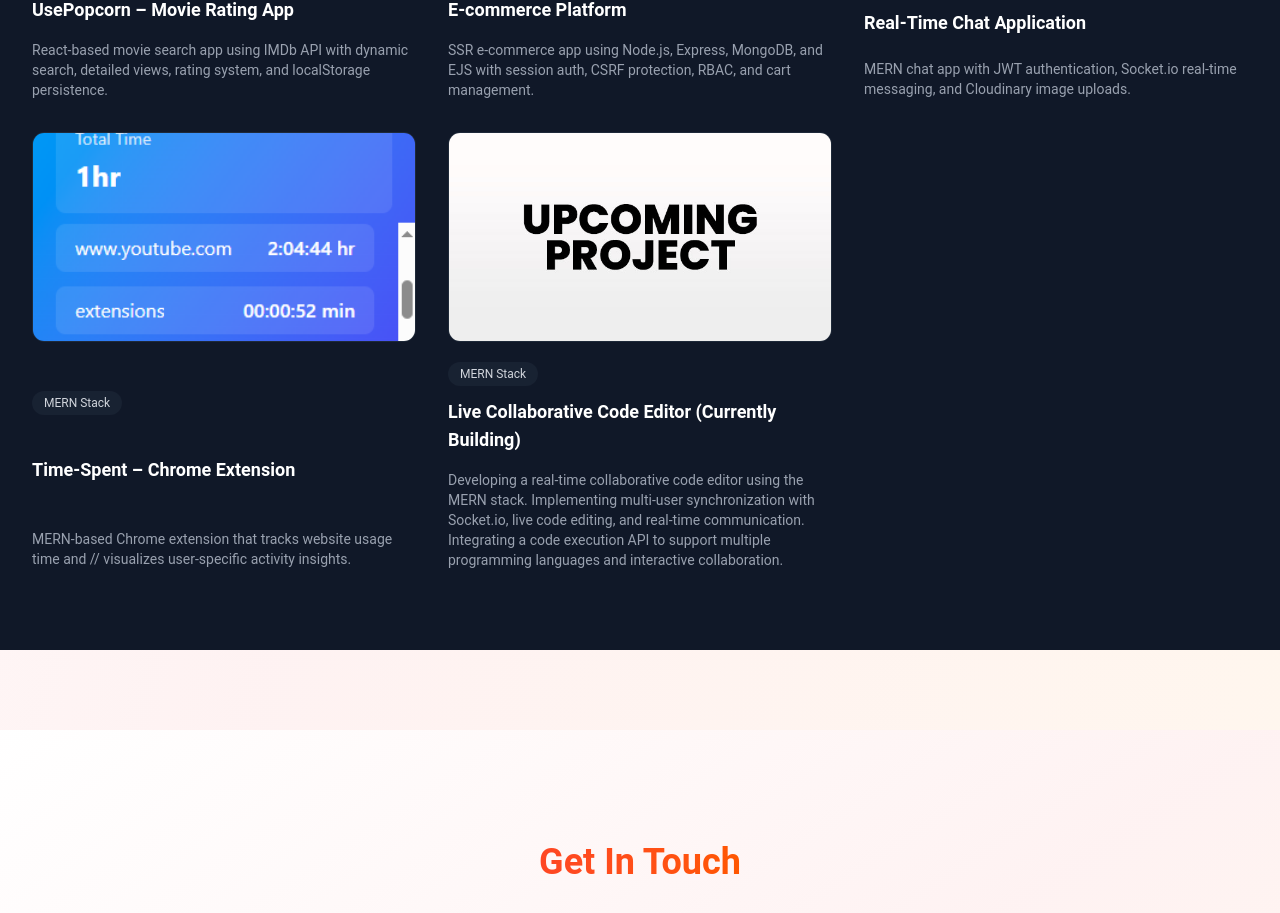
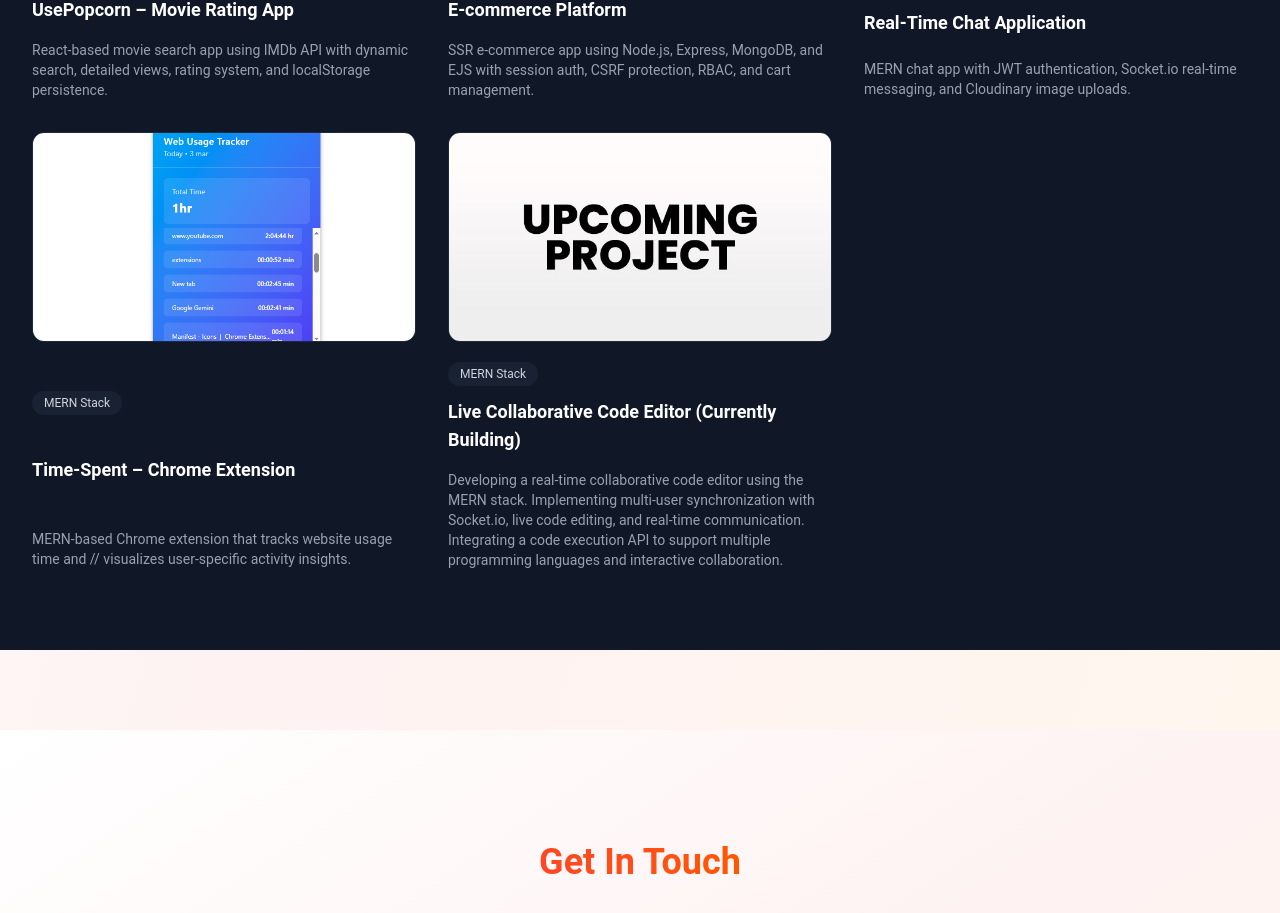
Before and after one commit to Skhari/my-portfolio, a React (Vite) app: page / in a window 1280 px wide. Shown: the part 2835-3748 px from the top of the page. Built offline with nearby package versions, Linux system fonts and the light colour scheme.

Commit message:
update web tracker image

```diff
--- a/src/components/sections/Projects.jsx
+++ b/src/components/sections/Projects.jsx
@@ -89,7 +89,7 @@ export const Projects = () => {
             <article className="flex max-w-xl flex-col justify-between">
               <div className="overflow-hidden rounded-xl border border-gray-800">
                 <img
-                  src="/web_tracker.png"
+                  src="/web.png"
                   alt="Movie App Screenshot"
                   className="w-full h-52 object-cover hover:scale-105 transition duration-300"
                 />
```
Also changed, not shown: public/web.png (added).
